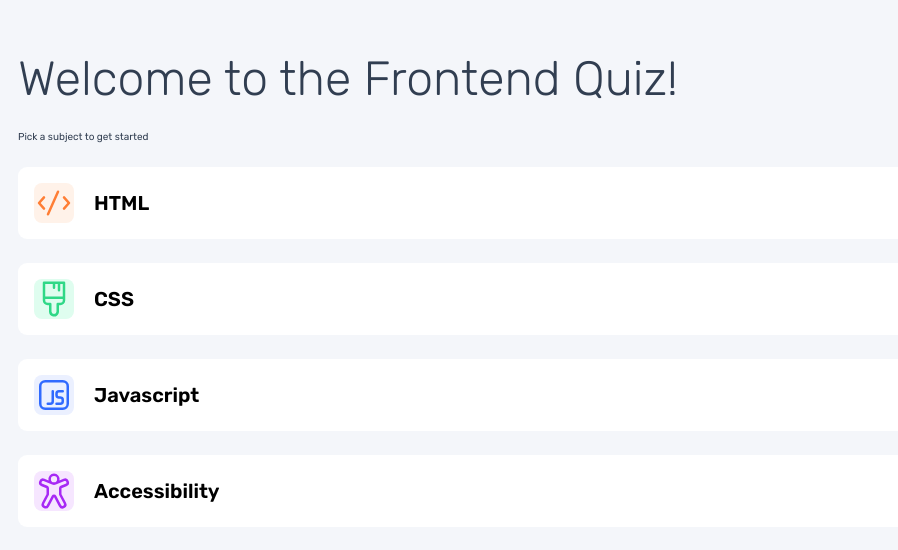
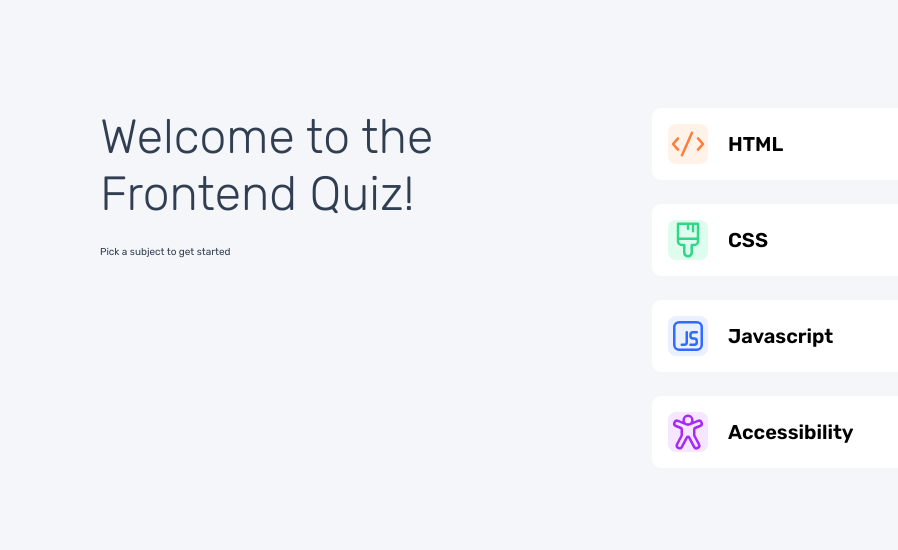
Before and after one commit to MatthewPCope/Frontend_Quiz_App, a plain HTML site: page index.html in a window 1280 px wide. Shown: the part 112-662 px from the top of the page, without its empty margins (0-898 px from the left). Drawn offline with Linux system fonts and the light colour scheme.

Commit message:
started getting responsive

```diff
--- a/index.html
+++ b/index.html
@@ -16,11 +16,13 @@
 <!-- Opening Page -->
   <section id="opening-page" class="active">
     <div class="container">
-      <div class="heading">
-        <h1>Welcome to the <span>Frontend Quiz!</span></h1>
-      </div>
-      <div>
-        <p>Pick a subject to get started</p>
+      <div class="two-columns">
+        <div class="heading">
+          <h1>Welcome to the <span>Frontend Quiz!</span></h1>
+        </div>
+        <div>
+          <p>Pick a subject to get started</p>
+        </div>
       </div>
       <div class="buttons">
         <button class="btn"><img class="html-icon" src="assets/images/icon-html.svg" alt="html icon">HTML</button>
--- a/style.css
+++ b/style.css
@@ -85,3 +85,18 @@ h1{
     background-color: #f6e6ff;
     border-radius: 8px;
 }
+
+@media(min-width: 48em){
+    body{
+        padding: 10rem;
+    }
+    .container {
+        display: grid;
+        grid-template-columns: repeat(2, 1fr);
+    }
+    .two-columns{
+        display: flex;
+        flex-direction: column;
+        gap: 2.4rem;
+    }
+}
```
